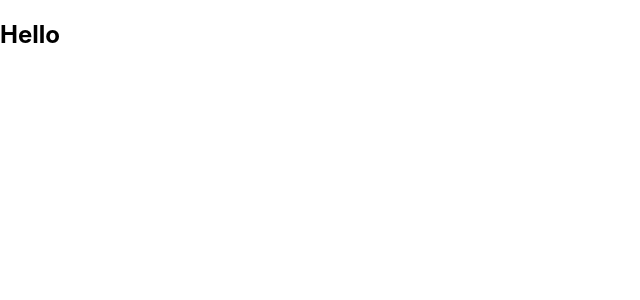
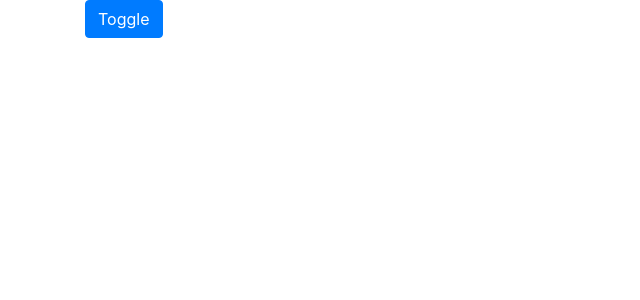
Before and after one commit to mohdmaroof/my-app, a React (Create React App) app: page / in a window 1280 px wide. Shown: the top 300 px of the page, without its empty margins (0-640 px from the left). Built offline with nearby package versions, Linux system fonts and the light colour scheme.

Commit message:
added accordion

```diff
--- a/package.json
+++ b/package.json
@@ -6,7 +6,8 @@
     "bootstrap": "^4.2.1",
     "react": "^16.7.0",
     "react-dom": "^16.7.0",
-    "react-scripts": "2.1.3"
+    "react-scripts": "2.1.3",
+    "reactstrap": "^7.0.2"
   },
   "scripts": {
     "start": "react-scripts start",
--- a/public/index.html
+++ b/public/index.html
@@ -8,34 +8,10 @@
       content="width=device-width, initial-scale=1, shrink-to-fit=no"
     />
     <meta name="theme-color" content="#000000" />
-    <!--
-      manifest.json provides metadata used when your web app is added to the
-      homescreen on Android. See https://developers.google.com/web/fundamentals/web-app-manifest/
-    -->
     <link rel="manifest" href="%PUBLIC_URL%/manifest.json" />
-    <!--
-      Notice the use of %PUBLIC_URL% in the tags above.
-      It will be replaced with the URL of the `public` folder during the build.
-      Only files inside the `public` folder can be referenced from the HTML.
-
-      Unlike "/favicon.ico" or "favicon.ico", "%PUBLIC_URL%/favicon.ico" will
-      work correctly both with client-side routing and a non-root public URL.
-      Learn how to configure a non-root public URL by running `npm run build`.
-    -->
-    <title>React App</title>
+    <title>Mohd Maroof</title>
   </head>
   <body>
-    <noscript>You need to enable JavaScript to run this app.</noscript>
     <div id="root"></div>
-    <!--
-      This HTML file is a template.
-      If you open it directly in the browser, you will see an empty page.
-
-      You can add webfonts, meta tags, or analytics to this file.
-      The build step will place the bundled scripts into the <body> tag.
-
-      To begin the development, run `npm start` or `yarn start`.
-      To create a production bundle, use `npm run build` or `yarn build`.
-    -->
   </body>
 </html>
--- a/src/App.js
+++ b/src/App.js
@@ -1,12 +1,13 @@
 import React, { Component } from 'react';
-import './App.css';
+import Accordion from './Component'
+import 'bootstrap/dist/css/bootstrap.css'
 
 class App extends Component {
   render() {
     return (
-      <React.Fragment>
-        <h2>Hello</h2>
-      </React.Fragment>
+      <div className="App">
+        <Accordion />
+      </div>
     );
   }
 }
--- /dev/null
+++ b/src/Component/Accordion/index.js
@@ -0,0 +1,36 @@
+import React, { Component } from 'react'
+import { Button, Collapse, Card, CardBody } from 'reactstrap'
+
+export default class Accordion extends Component {
+	constructor (props) {
+		super(props);
+    this.toggle = this.toggle.bind(this);
+    this.state = { collapse: false };
+	}
+	toggle() {
+    this.setState({ collapse: !this.state.collapse });
+  }
+	render() {
+    return (
+      <React.Fragment>
+        <div className='container'>
+          <div className='row'>
+            <div className='col-lg-12'>
+              <Button color="primary" onClick={this.toggle} style={{ marginBottom: '1rem' }}>Toggle</Button>
+              <Collapse isOpen={this.state.collapse}>
+                <Card>
+                  <CardBody>
+                  Anim pariatur cliche reprehenderit,
+                  enim eiusmod high life accusamus terry richardson ad squid. Nihil
+                  anim keffiyeh helvetica, craft beer labore wes anderson cred
+                  nesciunt sapiente ea proident.
+                  </CardBody>
+                </Card>
+              </Collapse>
+            </div>
+          </div>
+        </div>
+      </React.Fragment>
+    );
+  }
+}
--- /dev/null
+++ b/src/Component/index.js
@@ -0,0 +1,3 @@
+import Accordion from './Accordion'
+
+export default Accordion
--- a/src/index.js
+++ b/src/index.js
@@ -5,8 +5,4 @@ import App from './App';
 import * as serviceWorker from './serviceWorker';
 
 ReactDOM.render(<App />, document.getElementById('root'));
-
-// If you want your app to work offline and load faster, you can change
-// unregister() to register() below. Note this comes with some pitfalls.
-// Learn more about service workers: http://bit.ly/CRA-PWA
 serviceWorker.unregister();
```
Also changed, not shown: 1 other file (tests, documents, lock files or other folders).
